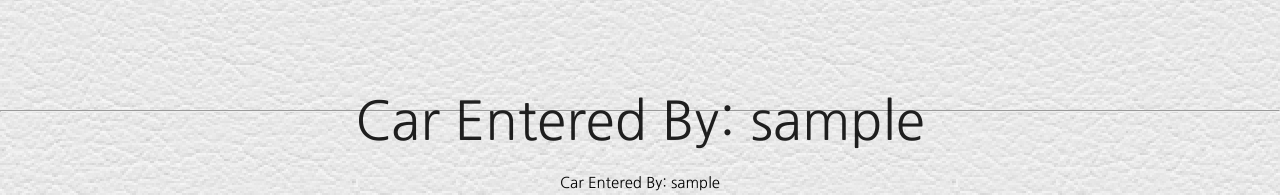
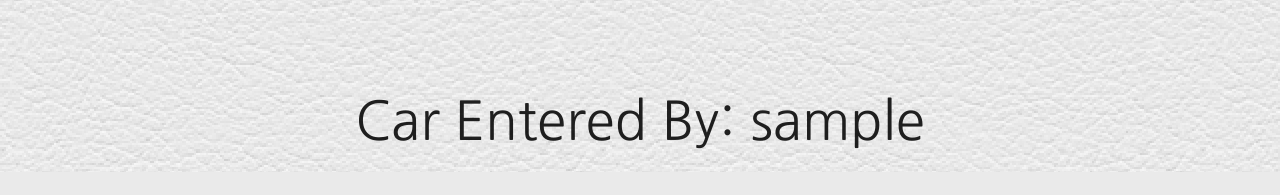
Before and after one commit to reyespinosa3/xotic-car-finder, a Django app: page /1/ in a window 1280 px wide. Shown: the part 1271-1466 px from the top of the page. After the commit the page ends 1443 px from the top, so only its background shows below. Run offline with Django 3.2, Linux system fonts and the light colour scheme; tables that the repository leaves empty hold one stand-in row (values such as "Sample post"); grey boxes marked "Sample" are stand-in pictures.

Commit message:
took out the extra entered by line

```diff
--- a/main_app/templates/onecar.html
+++ b/main_app/templates/onecar.html
@@ -31,9 +31,8 @@
         <h2>Car Entered By: {{car.user.username }}</h2>
 
     <a href="/user/{{car.user.username}}"
-        <p>Car Entered By: {{car.user.username }}</p>
       </a>
-      <hr />
+
 
 
 
```
